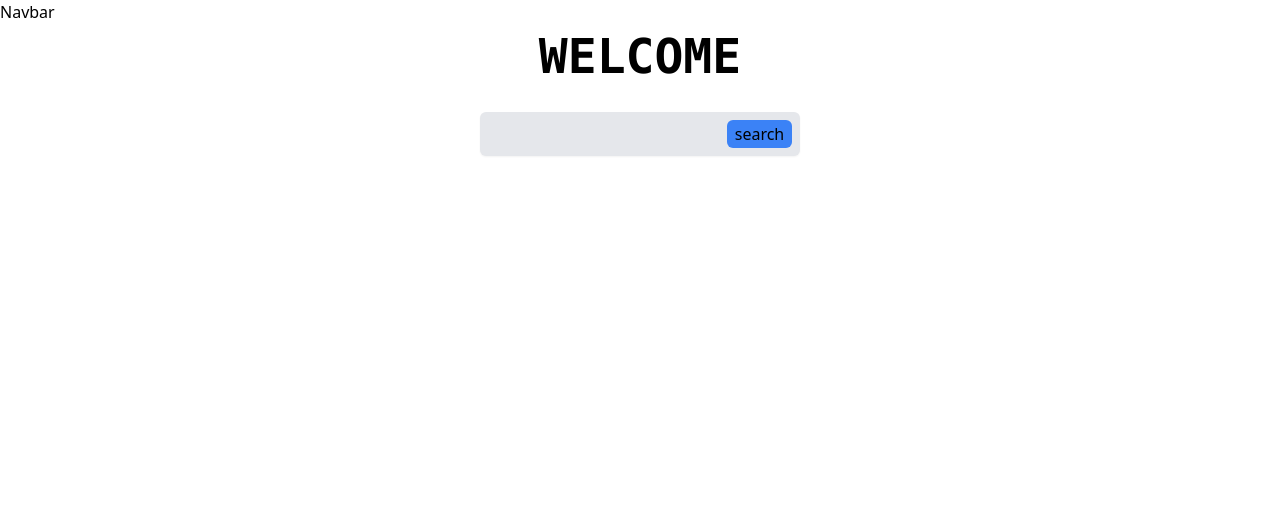
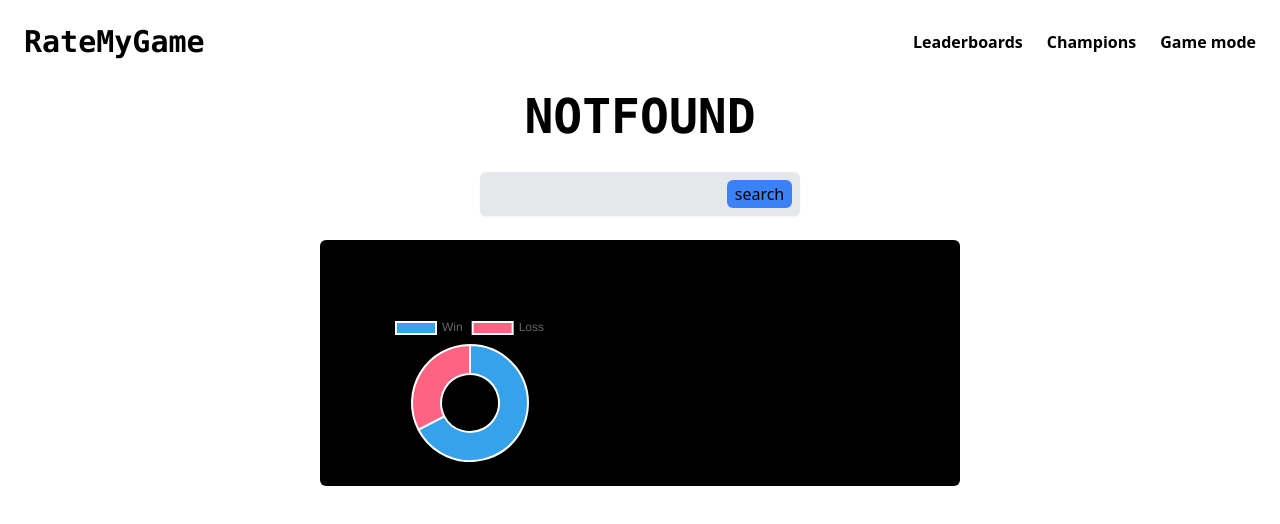
Before and after one commit to MegaChoi/Leauge-of-Legends-player-search, a React (Vite) app: page / in a window 1280 px wide. Shown: the top 524 px of the page. Built offline with nearby package versions, Linux system fonts and the light colour scheme.

Commit message:
got the doughnut chart working

```diff
--- a/package.json
+++ b/package.json
@@ -10,8 +10,10 @@
   },
   "dependencies": {
     "axios": "^1.3.4",
+    "chart.js": "^4.2.1",
     "react": "^18.2.0",
     "react-animated-cursor": "^2.5.2",
+    "react-chartjs-2": "^5.2.0",
     "react-dom": "^18.2.0",
     "react-router-dom": "^6.9.0",
     "riot-api": "^0.1.0"
--- a/src/App.jsx
+++ b/src/App.jsx
@@ -23,8 +23,7 @@ class ErrorBoundary extends Component {
 }
 
 function App() {
-  const [playerData, setPlayerData] = useState({});
-
+  const [playerData, setPlayerData] = useState({name:'NOTFOUND'});
   const setData = (data) => {
     setPlayerData(data);
   }
@@ -35,7 +34,7 @@ function App() {
           <Navbar/>
           <Header playerName={playerData.name}/>
           <SearchBox setData = {setData}/>
-          {/* <Content playerData={playerData}/> */}
+          <Content playerData={playerData}/>
       </ErrorBoundary>
     </BrowserRouter>
   );
--- a/src/components/API.js
+++ b/src/components/API.js
@@ -1,20 +1,32 @@
 import axios from "axios";
 
 
-const apiKey = "RGAPI-1cfa2f4c-cc27-4c19-9ff5-0b7d950098a5";
+const apiKey = "RGAPI-79f9fa59-df1b-4111-8504-3d581b4c44dd";
 const api = {
   getPlayer: async (playerName) => {
     try {
       const response = await axios.get(`https://oc1.api.riotgames.com/lol/summoner/v4/summoners/by-name/${playerName}?api_key=${apiKey}`);
+      // console.log(response.data.puuid)
       return response.data;
     } catch (error) {
-      console.error(error);
+      // console.error(error);
       return null;
     }
   },
-  getMatches: (puuid) => {
-    console.log(puuid);
-    return axios.get(`https://sea.api.riotgames.com/lol/match/v5/matches/by-puuid/${puuid}/ids?start=0&count=12&api_key=${apiKey}`)
+  getMatches: async (puuid) => {
+    try {
+      const response = [];
+      const matchIds = await axios.get(`https://sea.api.riotgames.com/lol/match/v5/matches/by-puuid/${puuid}/ids?start=0&count=12&api_key=${apiKey}`);
+      // console.log(matchIds.data);
+      await Promise.all(matchIds.data.map(async (matchId) => {
+        const ans = await axios.get(`https://sea.api.riotgames.com/lol/match/v5/matches/${matchId}?api_key=${apiKey}`);
+        // console.log(ans.data.metadata);
+        response.push(ans.data);
+      }));
+      return response;
+    } catch (error) {
+      return null;
+    }
   },
   getProfileIcon: (Id) => {
     return `http://ddragon.leagueoflegends.com/cdn/13.6.1/img/profileicon/${Id}.png`;
--- a/src/components/Content.jsx
+++ b/src/components/Content.jsx
@@ -1,20 +1,141 @@
 import React, { useEffect, useState } from "react";
 import axios from 'axios';
-import API from "./API";
-const Content = ({playerData}) => {
+import api from "./API";
+import { Chart as ChartJS, ArcElement, Tooltip, Legend} from 'chart.js';
+import { Doughnut } from 'react-chartjs-2';
+
+
+ChartJS.register(
+  ArcElement,
+  Tooltip,
+  Legend
+);
+
+
+function Content ({playerData}) {
+    const [matches, setMatches] = useState(null);
+    const [mounted, setMounted] = useState(false);
+    const [gameData, setGameData ] = useState(
+      {
+        labels: ['Win', 'Loss'],
+        datasets: [
+          {
+            data: [62,30],
+            backgroundColor: [
+              'rgb(54, 162, 235)',
+              'rgb(255, 99, 132)',
+            ],
+            hoverOffset: 4,
+          },
+        ],
+      }
+    );
+
+    useEffect(() => {
+      if(mounted){
+        getMatches();
+        getWinPercentage();
+      }else{
+        setMounted(true);
+      }
+    }, [playerData]);
+
+
+    async function getMatches() {
+      try {
+        const data = await api.getMatches(playerData.puuid);
+        setMatches(data);
+      } catch (error) {
+        console.error(error);
+      }
+    }
+
+    function getWinPercentage(){
+      var gameWin = 0;
+      try{
+        if (matches) {
+          matches.forEach((match) => {
+            const playerIndex = match.metadata.participants.indexOf(playerData.puuid);
+
+            if(playerIndex > 4){
+              if (match.info.teams[1].win){
+                gameWin += 1;
+              }
+            }else{
+              if (match.info.teams[0].win){
+                gameWin += 1;
+              }
+            }
+          });
+          console.log(gameWin)
+          // const data = [gameWin, 10-gameWin];
+
+          // const newGameData = {data,...gameData};
+
+          setGameData({
+            labels: ['Win', 'Loss'],
+            datasets: [
+              {
+                data: [gameWin, 12-gameWin],
+                backgroundColor: [
+                  'rgb(54, 162, 235)',
+                  'rgb(255, 99, 132)',
+
+                ],
+                hoverOffset: 4,
+              },
+            ],
+          });
+        }
+      }catch (error){
+
+      }
+    }
+
+    function getProfileIcon() {
+      if (playerData.name !== "NOTFOUND") {
+        return <img className="h-28 w-28 rounded-xl" src={api.getProfileIcon(playerData.profileIconId)} />;
+      } else {
+        return null;
+      }
+    }
+
+
+
+
+
+
+
+
+    const options = {
+      responsive: false,
+      plugins: {
+        legend: {
+          position: 'top',
+        },
+        title: {
+          display: true,
+          text: 'Donut Chart',
+        },
+      },
+    };
 
     return (
-        <div className = "w-full">
-            <div className = " mx-56 my-10">
-                <div className="">
-                {JSON.stringify(playerData) != "{}"  ? (<img  className = "h-28 w-28 rounded-xl" src = {API.getProfileIcon(playerData.profileIconId)}/>) : ""}
+        //
+        <section className="pt-6">
+            <div className="container flex flex-col py-6 mx-auto md:w-1/2 md:flex-row items-center bg-black rounded-md" >
+              <div className="flex flex-col">
+                <div className="mx-auto pt-6">
+                  {getProfileIcon()}
                 </div>
 
-                <div className="">
-                    fdasfasd
+
+                <div className="pt-6">
+                  <Doughnut data={gameData} options={options} />
                 </div>
+              </div>
             </div>
-        </div>
+        </section>
     );
 }
 
--- a/src/components/Header.jsx
+++ b/src/components/Header.jsx
@@ -1,33 +1,37 @@
 import React, { useEffect, useState } from "react";
 
 const Header = ({playerName = 'WELCOME'}) => {
-    const letter = playerName;
     const [text, setText] = useState(playerName);
     const [showBg, setShowBg] = useState(false);
+    const [rnd, setRnd] = useState(0);
   useEffect(() => {
       setShowBg(true);
       scrambleText();
   }, [playerName]);
 
+
+
+
   const scrambleText = () => {
     let interval = null;
     let iteration = 0;
+
     clearInterval(interval);
 
     interval = setInterval(() => {
         setText(
-            Array.from({ length: letter.length }, (val, index) => {
+            Array.from({ length: playerName.length }, (val, index) => {
                 if (index < iteration) {
-                    return letter[index];
-                } else if (letter[index]=== " "){
+                    return playerName[index];
+                } else if (playerName[index]=== " "){
                     return " ";
                 }
                 else {
-                    return letter[Math.floor(Math.random() * letter.length)];
+                    return playerName[Math.floor(Math.random() * playerName.length)];
                 }
             }).join("")
         );
-        if(iteration > letter.length){
+        if(iteration > playerName.length){
             clearInterval(interval);
             setShowBg(false);
         }
@@ -40,7 +44,8 @@ const Header = ({playerName = 'WELCOME'}) => {
   return (
     <div className="flex flex-col items-center justify-start">
       <h1
-        className={`text-5xl p-2 rounded font-mono font-bold ${showBg ? 'bg-black text-white transition ease-out duration-100' : 'hover:bg-black hover:text-white transition ease-in-out duration-300'}`}
+        className={`text-5xl p-2 rounded font-mono font-bold ${showBg ? 'bg-black text-white transition ease-out duration-300' : 'hover:bg-black hover:text-white transition ease-in-out duration-300'}`}
+        onMouseOver= {scrambleText}
       >
         {text}
       </h1>
--- a/src/components/Navbar.jsx
+++ b/src/components/Navbar.jsx
@@ -2,7 +2,18 @@ import React, { useState } from 'react';
 
 const Navbar = () => {
   return (
-    <div> Navbar</div>
+    <nav className='relative container mx-auto p-6'>
+      {/* flex container */}
+      <div className='flex items-center justify-between'>
+        <span className=' font-bold font-mono text-3xl'>RateMyGame</span>
+        {/* menu items */}
+          <div className='flex space-x-6 font-bold'>
+              <div>Leaderboards</div>
+              <div>Champions</div>
+              <div>Game mode</div>
+          </div>
+      </div>
+    </nav>
   );
 };
 
--- a/src/components/SearchBox.jsx
+++ b/src/components/SearchBox.jsx
@@ -11,17 +11,17 @@ function SearchBox({setData}) {
   const SearchForPlayer = async(e) => {
     e.preventDefault(); // Prevents the form from submitting and refreshing the page
     try {
+      // console.log(query);
       const data = await api.getPlayer(query);
       if(data != null){
         setData(data);
         setStatus("yes player found");
-        console.log(data);
       }else{
-        setData({name:"NOTFOUND"})
+        setData({name:"NOTFOUND"});
         setStatus("no player found");
       }
     } catch (error) {
-      console.error(error);
+      // console.error(error);
     }
   };
 
```
Also changed, not shown: 1 other file (tests, documents, lock files or other folders).
